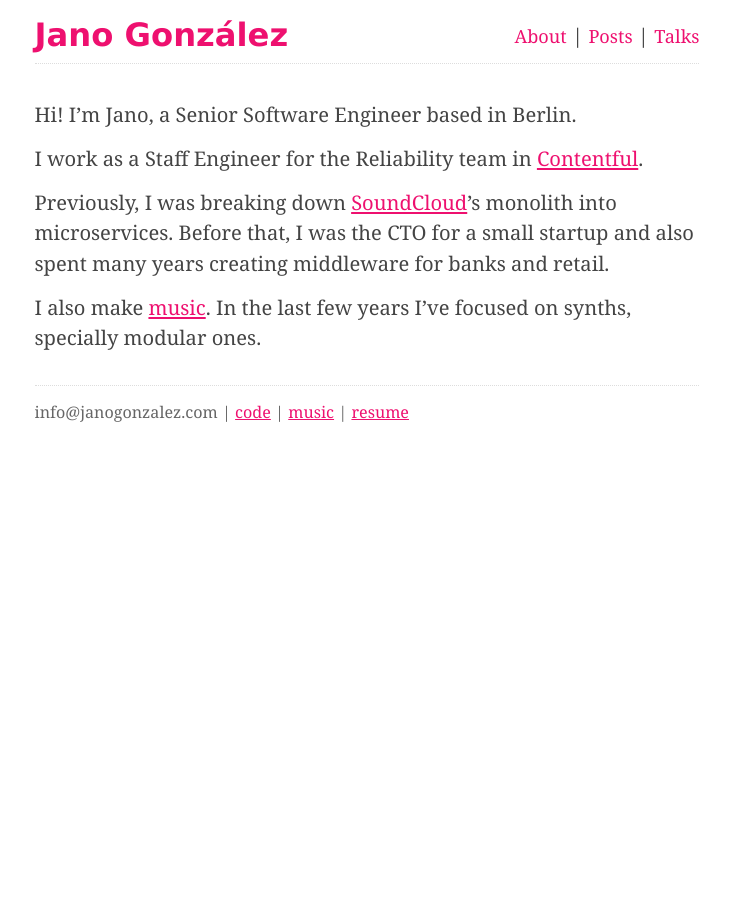
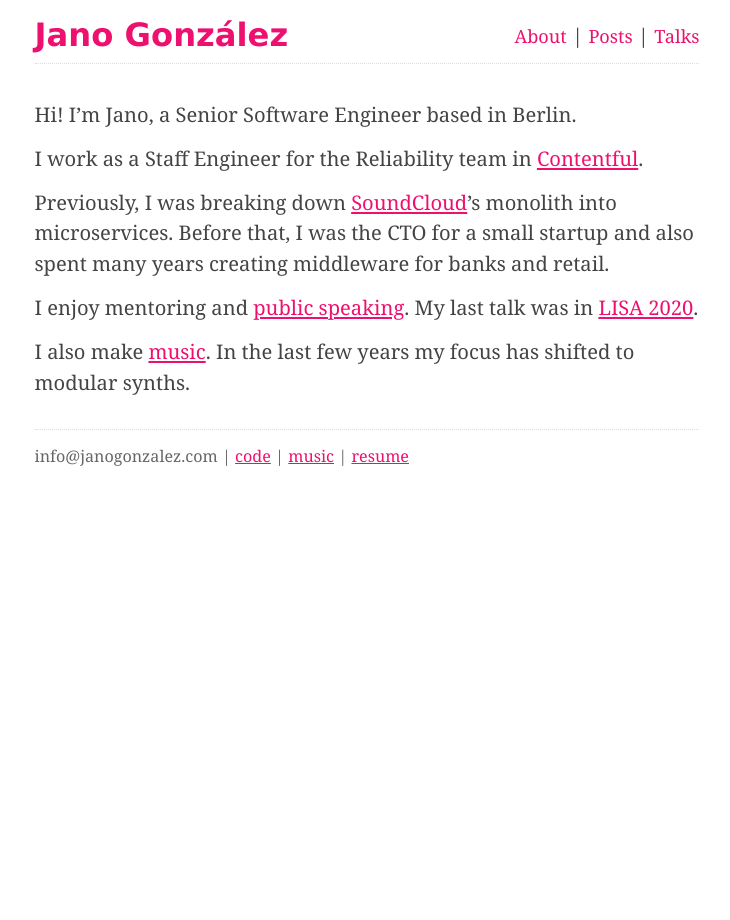
Before and after one commit to janogonzalez/janogonzalez.github.io, a Jekyll site: the page built from about.md, in a window 1280 px wide. Shown: the whole page, without its empty margins (273-1003 px from the left). Built offline with Jekyll 4.4.1, drawn with Linux system fonts in a browser that asks for light colours.

Commit message:
Update about

```diff
--- a/about.md
+++ b/about.md
@@ -11,9 +11,13 @@ Previously, I was breaking down [SoundCloud][soundcloud]'s monolith into
 microservices. Before that, I was the CTO for a small startup and also spent
 many years creating middleware for banks and retail.
 
-I also make [music][music]. In the last few years I've focused on synths,
-specially modular ones.
+I enjoy mentoring and [public speaking](/talks). My last talk was in
+[LISA 2020][lisa].
+
+I also make [music][music]. In the last few years my focus has shifted to
+modular synths.
 
 [contentful]: https://contentful.com
 [soundcloud]: https://soundcloud.com
+[lisa]: https://www.usenix.org/conference/lisa19/presentation/gonzalez
 [music]: https://soundcloud.com/janogonzalez
```
